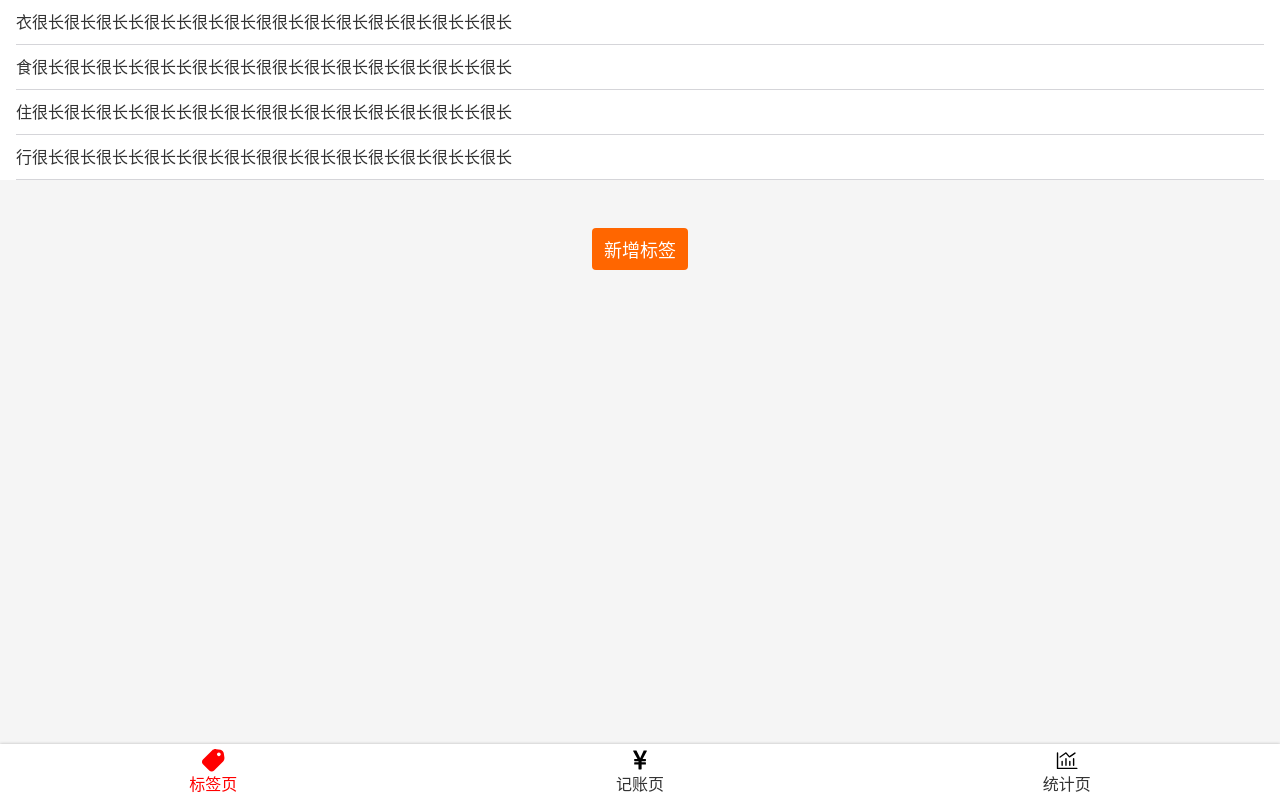
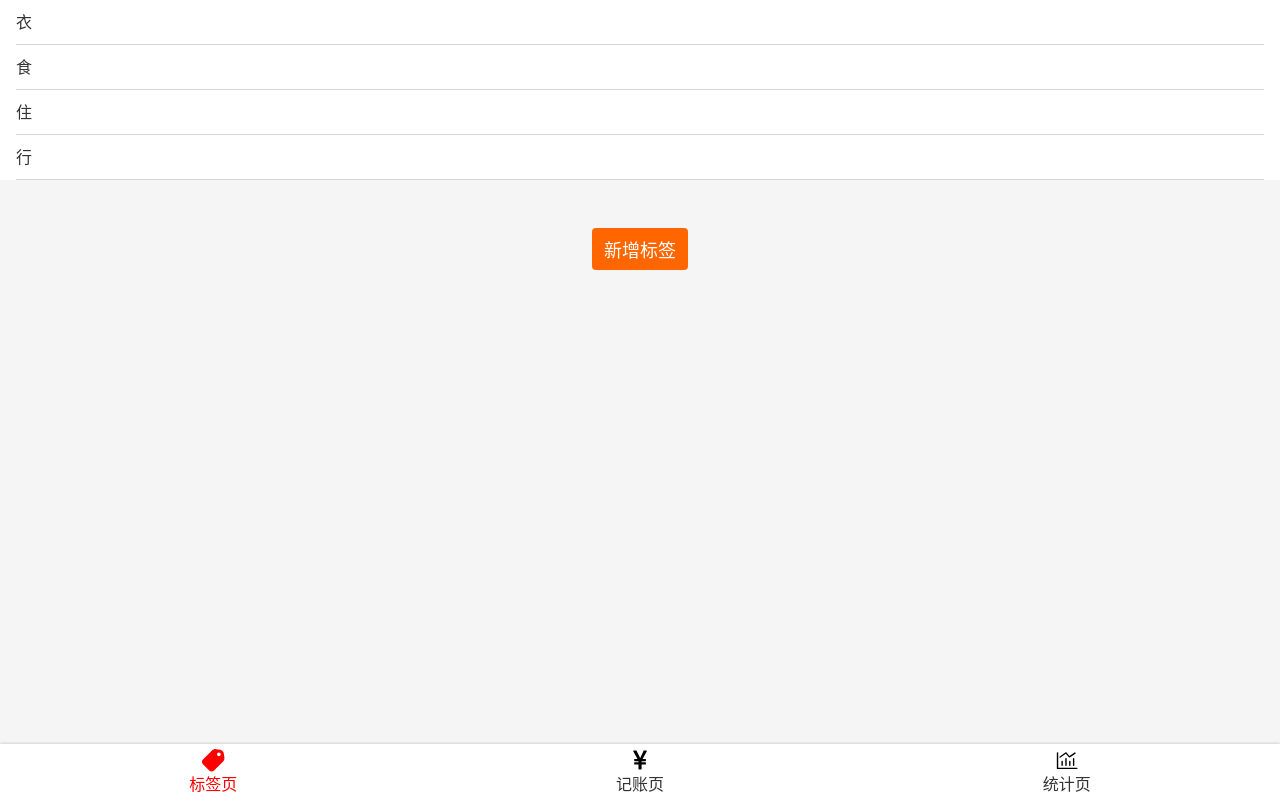
Before and after one commit to Kidnapped33/react-money-code, a React app: page /#/tags in a window 1280 px wide. Built offline with nearby package versions, Linux system fonts and the light colour scheme.

Commit message:
创建 path="/tags/:tag" ，使用精确路由 exact

```diff
--- a/src/App.tsx
+++ b/src/App.tsx
@@ -5,6 +5,7 @@ import Money from './view/Money';
 import Statistics from './view/Statistics';
 import NoMatch from './view/NoMatch';
 import styled from 'styled-components';
+import {Tag} from './view/Tag';
 
 const AppWrapper = styled.div`
 color: #333;
@@ -15,8 +16,12 @@ function App() {
         <AppWrapper>
             <Router>
                 <Switch>
-                    <Route path="/tags">
+
+                    <Route exact path="/tags">
                         <Tags/>
+                    </Route>
+                    <Route exact path="/tags/:tag">
+                        <Tag/>
                     </Route>
                     <Route path="/money">
                         <Money/>
--- /dev/null
+++ b/src/view/Tag.tsx
@@ -0,0 +1,9 @@
+import React from 'react';
+
+const Tag: React.FC = () => {
+    return (
+        <div>tag</div>
+    );
+};
+
+export {Tag};
--- a/src/view/Tags.tsx
+++ b/src/view/Tags.tsx
@@ -3,19 +3,21 @@ import React from 'react';
 import {useTags} from '../useTags';
 import styled from 'styled-components';
 import Icon from '../components/Icon';
+import {Link} from 'react-router-dom';
 
 const TagList = styled.ol`
   font-size: 16px;
   background:white;
   > li{
-    //#e5e5e7
     border-bottom: 1px solid #d5d5d9;
     line-height: 20px;
-    padding: 12px 0 12px 0;
     margin: 0 16px;
+    > a{
+     padding: 12px 0 12px 0;
     display:flex;
     justify-content: space-between;
     align-items: center;
+    }
   }
 `;
 const Button = styled.button`
@@ -40,8 +42,10 @@ function Tags() {
             <TagList>
                 {tags.map(tag =>
                     <li key={tag}>
-                        <span className="oneLine">{tag}很长很长很长长很长长很长很长很很长很长很长很长很长很长长很长</span>
-                        <Icon name="right"/>
+                        <Link to={/tags/ + tag}>
+                            <span className="oneLine">{tag}</span>
+                            <Icon name="right"/>
+                        </Link>
                     </li>
                 )}
             </TagList>
```
Also changed, not shown: 1 other file (tests, documents, lock files or other folders).
